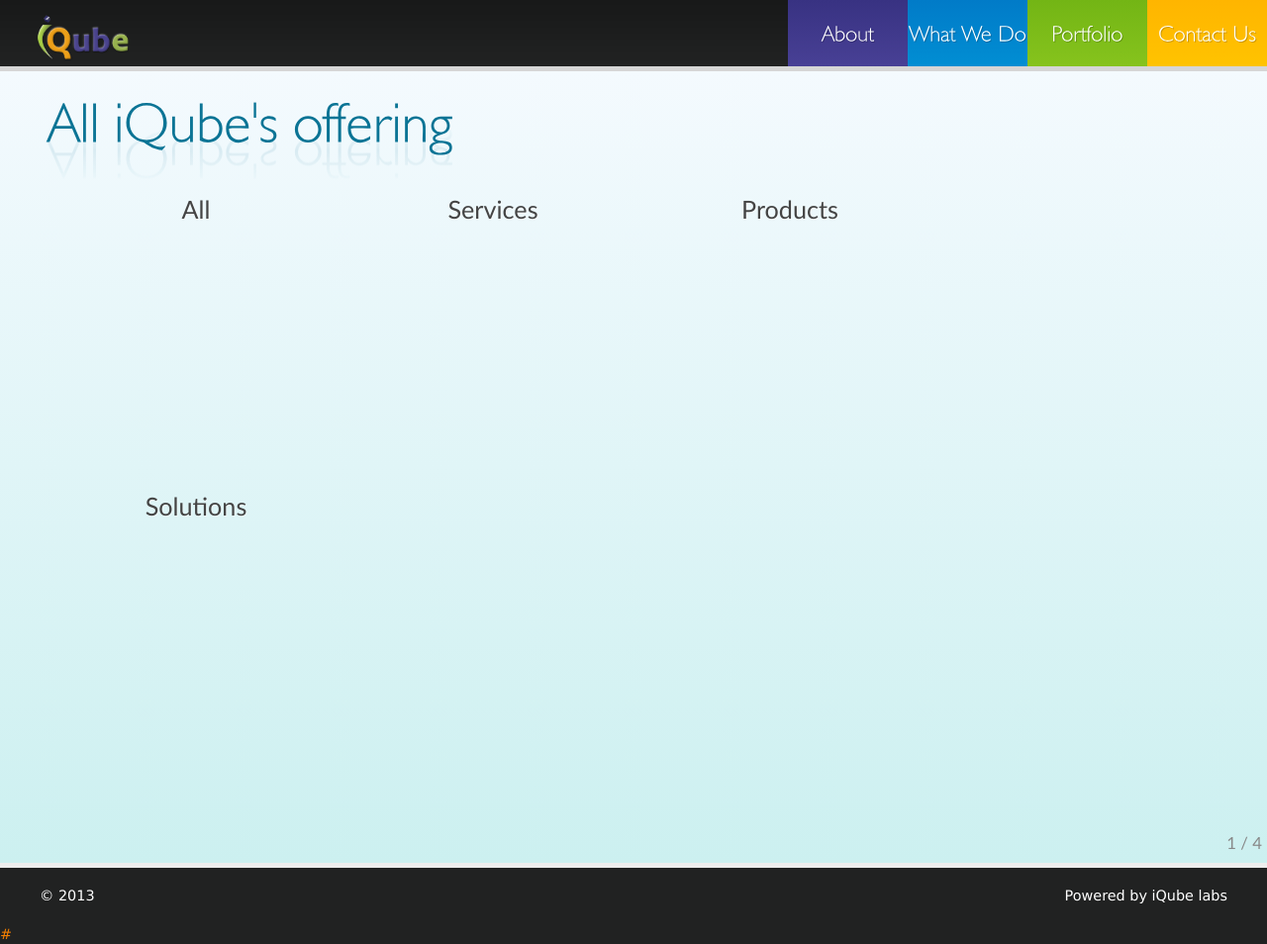
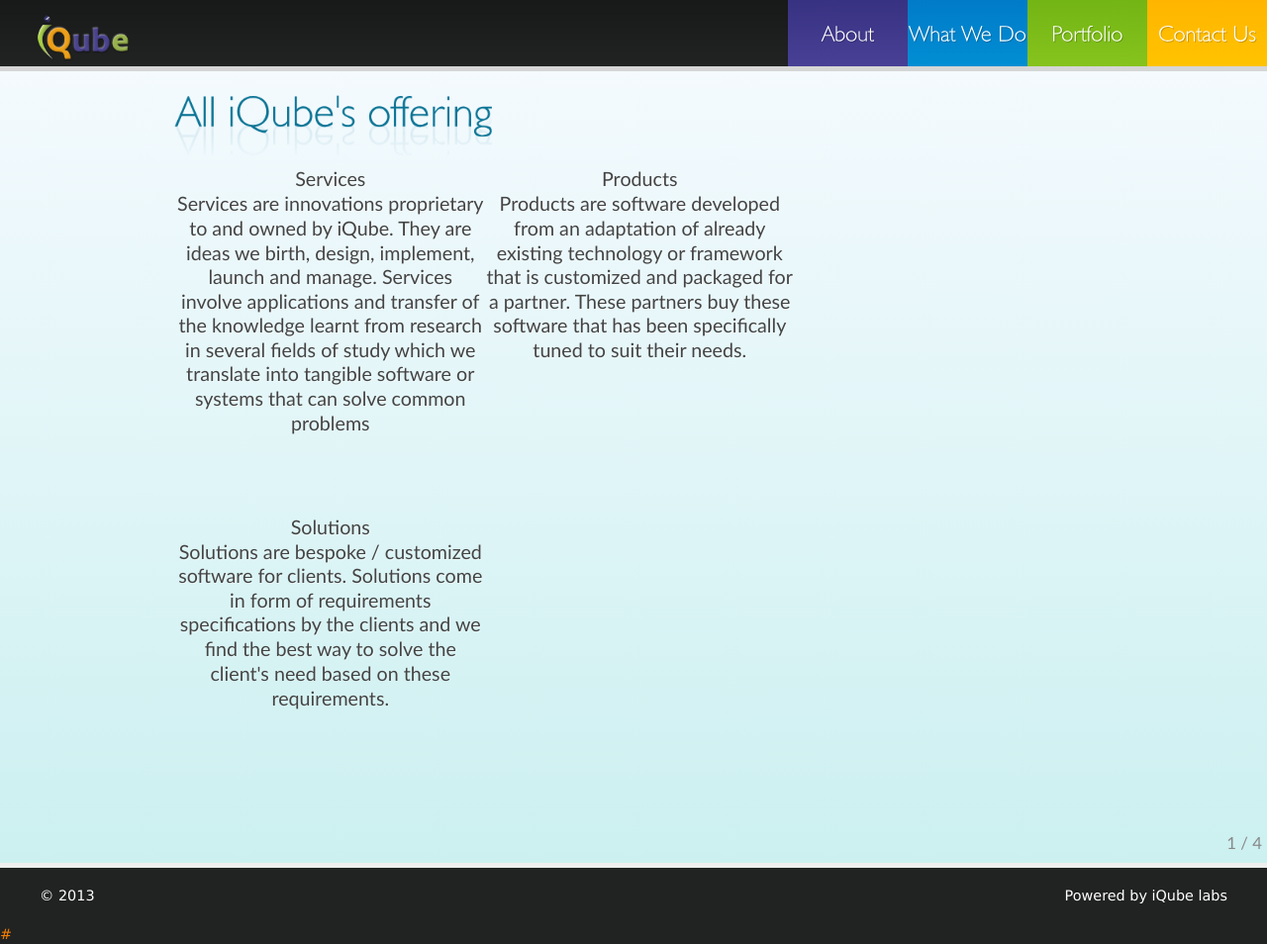
Before and after one commit to s-chand/iQubew, a PHP site: page /portfolio.php in a window 1280 px wide. Shown: the whole page at 99% size. Run offline with PHP 8.4, Linux system fonts and the light colour scheme.

Commit message:
Updated the portfolio. Checked out the different themes for deck.js and chose the web-2.0 for css and horizontal slide for transition

```diff
--- a/css/style.css
+++ b/css/style.css
@@ -1023,9 +1023,9 @@ em {
 	color: #d5a830;
 }
 .colleague {
-	width: 300px;
+	width: 400px;
 	float: left;
-	height: 300px;
+	height: 450px;
 	margin-left: 9px;
 	border-radius: 12px;
 	text-align: center;
--- a/portfolio.php
+++ b/portfolio.php
@@ -10,10 +10,21 @@ include 'header.php';
     <div class="activeSlide">
     	<div class="container">
 
-                    <div class="colleague">All</div>
-                    <div class="colleague">Services</div>
-                    <div class="colleague">Products</div>
-                    <div class="colleague">Solutions</div>
+                    <div class="colleague"><span>Services</span><br/>
+                        Services are innovations proprietary to and owned by iQube. They are ideas we birth, design, implement,
+                        launch and manage. Services involve applications and transfer of the knowledge learnt from research in several
+                        fields of study which we translate into tangible software or systems that can solve common problems
+                    </div>
+                    <div class="colleague"><span>Products</span></br>
+                        Products are software developed from an adaptation of already existing technology or framework that is
+                        customized and packaged for a partner. These partners buy these software that has been specifically tuned
+                         to suit their needs.
+                    </div>
+                    <div class="colleague"><span>Solutions</span></br>
+                        Solutions are bespoke / customized software for clients.
+                        Solutions come in form of requirements specifications by
+                        the clients and we find the best way to solve the client's need based on these requirements.
+                    </div>
                 </div>
     </div>
 </section>
```
